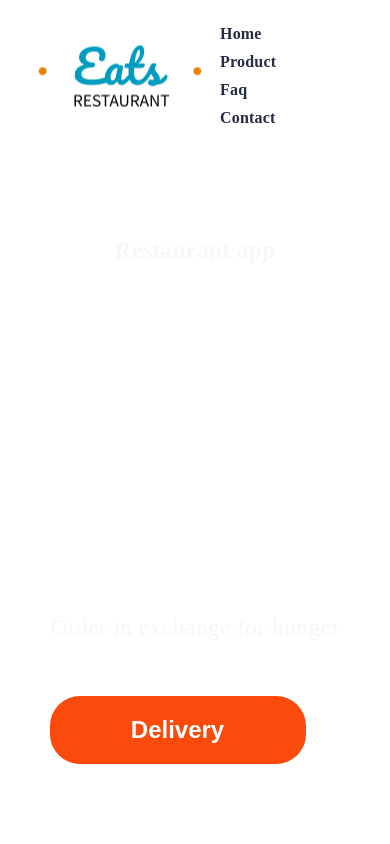
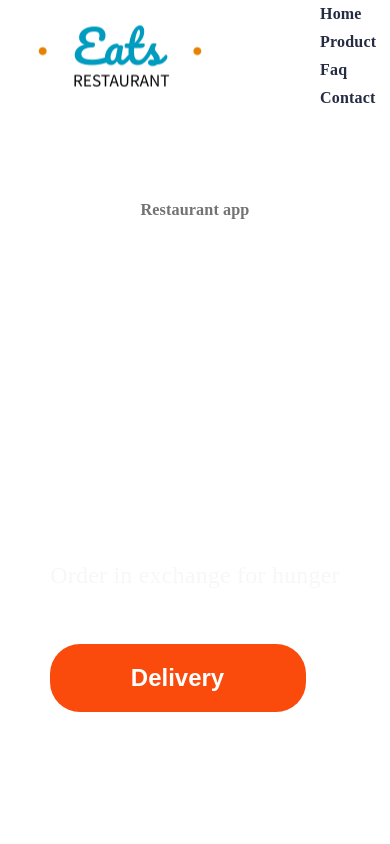
Before and after one commit to DianaHolubieva/example-page, a plain HTML site: page index.html in a window 390 px wide. Shown: the top 844 px of the page. Drawn offline with Linux system fonts and the light colour scheme.

Commit message:
added adaptation

```diff
--- a/CSS/style.css
+++ b/CSS/style.css
@@ -117,7 +117,7 @@ button{
     margin: 0px 10px;
 }
 .order{
-    background-image: url('/img/image2.png');
+    background-image: url("/img/image2.png");
     background-repeat: no-repeat;
     background-size: cover;
     background-position: center;
@@ -222,3 +222,28 @@ button{
     margin-left: 197px;
     margin-bottom: 185px;
 }
+@media screen and (max-width: 414px){
+.container{
+    width: 414px;
+    height: 112px;
+}
+.cont-flex{
+    display: flex;
+}
+nav:last-child{
+    margin: 0px 100px;
+}
+.restapp{
+    background: none;
+    color: white;
+    text-align: center;
+    padding: 80px 0 178px ;
+}
+.restapp-info{
+    color: #737373;
+    t
+    width: 150px;
+    height: 24px;
+    font-size: 90%;
+}
+}
```
